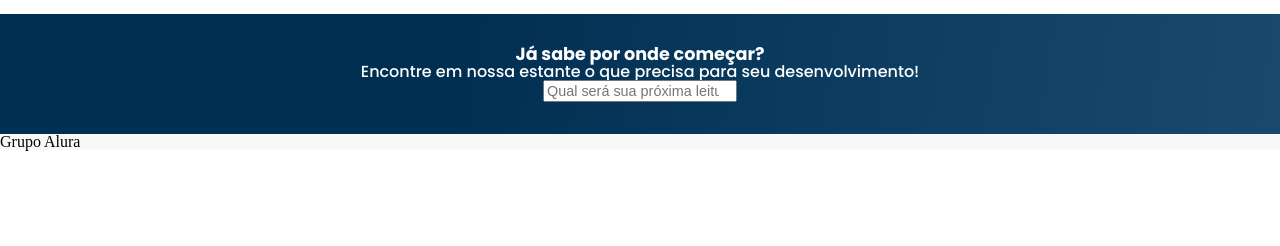
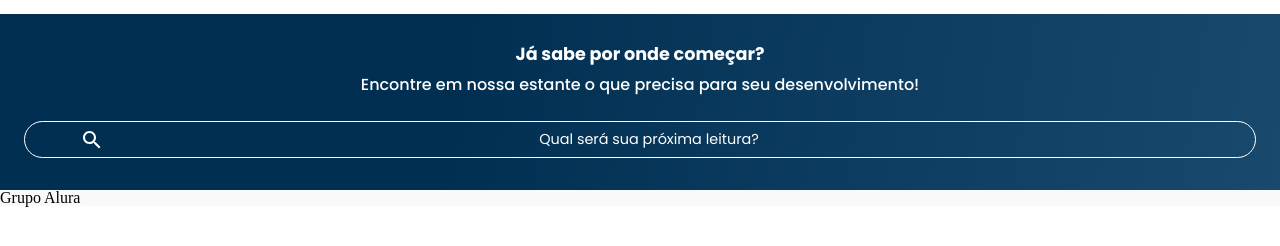
Before and after one commit to andres-neto/projeto-alura-books, a plain HTML site: page index.html in a window 1280 px wide. Shown: the part 72-318 px from the top of the page. Drawn offline with Linux system fonts and the light colour scheme.

Commit message:
Finalizando o banner

```diff
--- a/styles/banner.css
+++ b/styles/banner.css
@@ -3,7 +3,6 @@
     color: var(--branco-principal);
     font-family: var(--fonte-padrao);
     font-size: 1rem;
-    font-weight: 400;
     text-align: center;
     padding: 2rem 1.5rem;
 }
@@ -15,8 +14,34 @@
 
     .banner__texto {
         font-weight: 500;
+        padding: 0.5rem 2rem 1.5rem;
+        line-height: normal;
     }
 
     .banner__busca {
+        background-color: transparent;
+        color: var(--branco-principal);
+        border: 1px solid var(--branco-principal);
+        border-radius: 1.5rem;
+        width: 100%;
+        padding: 0.6rem 1.5rem;
         font-size: 0.9rem;
+        font-weight: 400;
     }
+    .banner__busca::placeholder {
+        font-family: var(--fonte-padrao);
+        font-size: 0.9rem;
+        font-weight: 400;
+        color: var(--branco-principal);
+        text-align: center;
+        padding-left: 2rem;
+        background: url("../assets/Lupa.svg");
+        /* background-origin: border-box;
+        background-size: 18px 18px; */
+        background-position: 2.1rem;
+        background-repeat: no-repeat;
+    }
+    .banner__busca::-webkit-search-cancel-button {
+        /* filter: invert(1); */
+        filter: brightness(10);
+    }
```
Also changed, not shown: index.html (line endings or trailing spaces).
